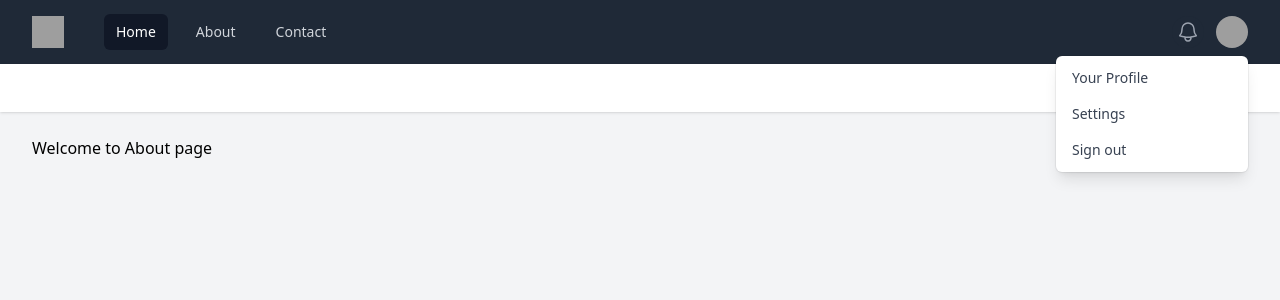
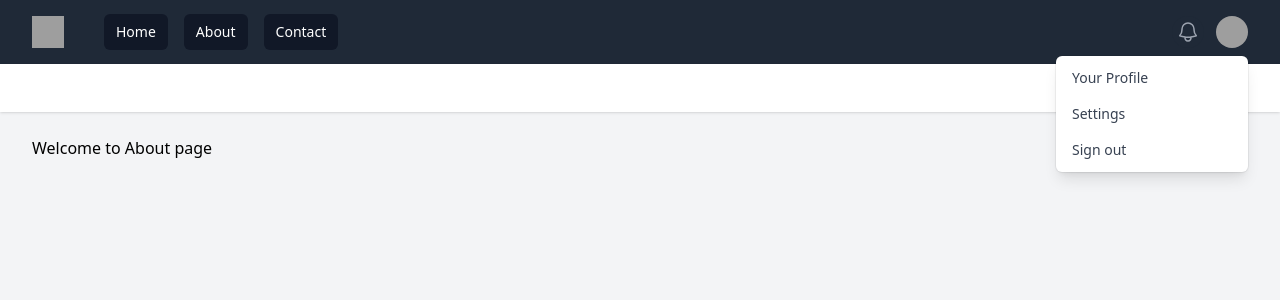
Before and after one commit to mehedi1256/php-tutorial-jw, a PHP site: template dynamic-web-application/views/about.view.php in a window 1280 px wide. Shown: the top 300 px of the page. Run offline with PHP 8.4, Linux system fonts and the light colour scheme; the template is opened without the code that fills it, so the values that code supplies are empty; some libraries are stand-ins or nearby versions; grey boxes are pictures that could not be loaded.

Commit message:
super global and current page

```diff
--- a/dynamic-web-application/about.php
+++ b/dynamic-web-application/about.php
@@ -1,3 +1,4 @@
 <?php
+require("functions.php");
 $heading = "About Us";
 require "views/about.view.php";
--- a/dynamic-web-application/contact.php
+++ b/dynamic-web-application/contact.php
@@ -1,3 +1,4 @@
 <?php
+require("functions.php");
 $heading = "Contact Us";
 require "views/contact.view.php";
--- a/dynamic-web-application/index.php
+++ b/dynamic-web-application/index.php
@@ -1,3 +1,4 @@
 <?php
+require("functions.php");
 $heading = "Home";
 require "views/index.view.php";
--- a/dynamic-web-application/views/partials/nav.php
+++ b/dynamic-web-application/views/partials/nav.php
@@ -10,12 +10,12 @@
                     <div class="ml-10 flex items-baseline space-x-4">
                         <!-- Current: "bg-gray-900 text-white", Default: "text-gray-300 hover:bg-gray-700 hover:text-white" -->
                         <a href="/dynamic-web-application"
-                           class="bg-gray-900 text-white rounded-md px-3 py-2 text-sm font-medium"
+                           class="<?php echo urlIs("/dynamic-web-application") ? "bg-gray-900 text-white" : "text-gray-300"; ?> hover:bg-gray-700 hover:text-white rounded-md px-3 py-2 text-sm font-medium"
                            aria-current="page">Home</a>
                         <a href="/dynamic-web-application/about.php"
-                           class="text-gray-300 hover:bg-gray-700 hover:text-white rounded-md px-3 py-2 text-sm font-medium">About</a>
+                           class="<?php echo urlIs("/dynamic-web-application/about.php") ? "bg-gray-900 text-white" : "text-gray-300"; ?> hover:bg-gray-700 hover:text-white rounded-md px-3 py-2 text-sm font-medium">About</a>
                         <a href="/dynamic-web-application/contact.php"
-                           class="text-gray-300 hover:bg-gray-700 hover:text-white rounded-md px-3 py-2 text-sm font-medium">Contact</a>
+                           class="<?php echo urlIs("/dynamic-web-application/contact.php") ? "bg-gray-900 text-white" : "text-gray-300"; ?> hover:bg-gray-700 hover:text-white rounded-md px-3 py-2 text-sm font-medium">Contact</a>
                     </div>
                 </div>
             </div>
```
Also changed, not shown: dynamic-web-application/functions.php (added, +13 -0 lines).
